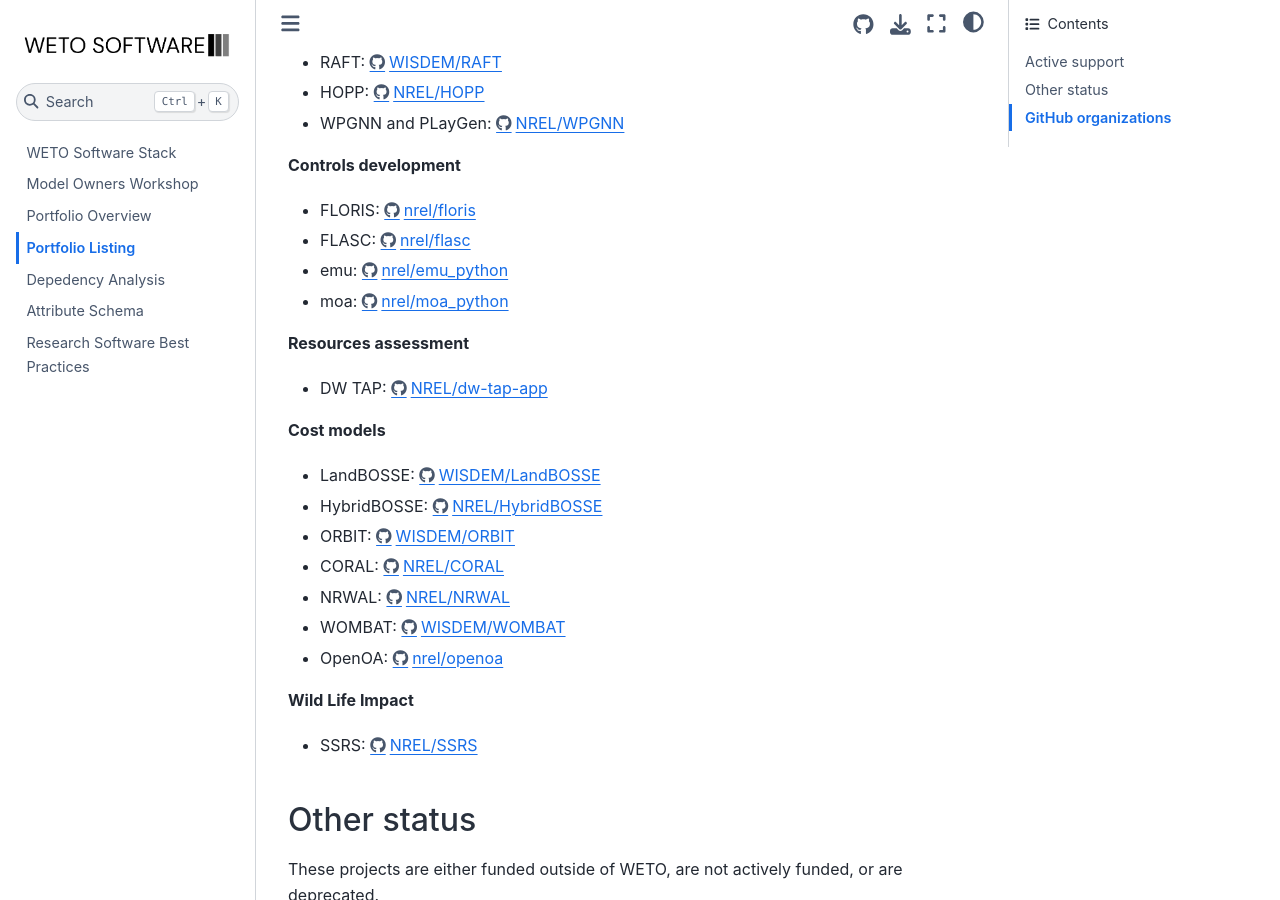
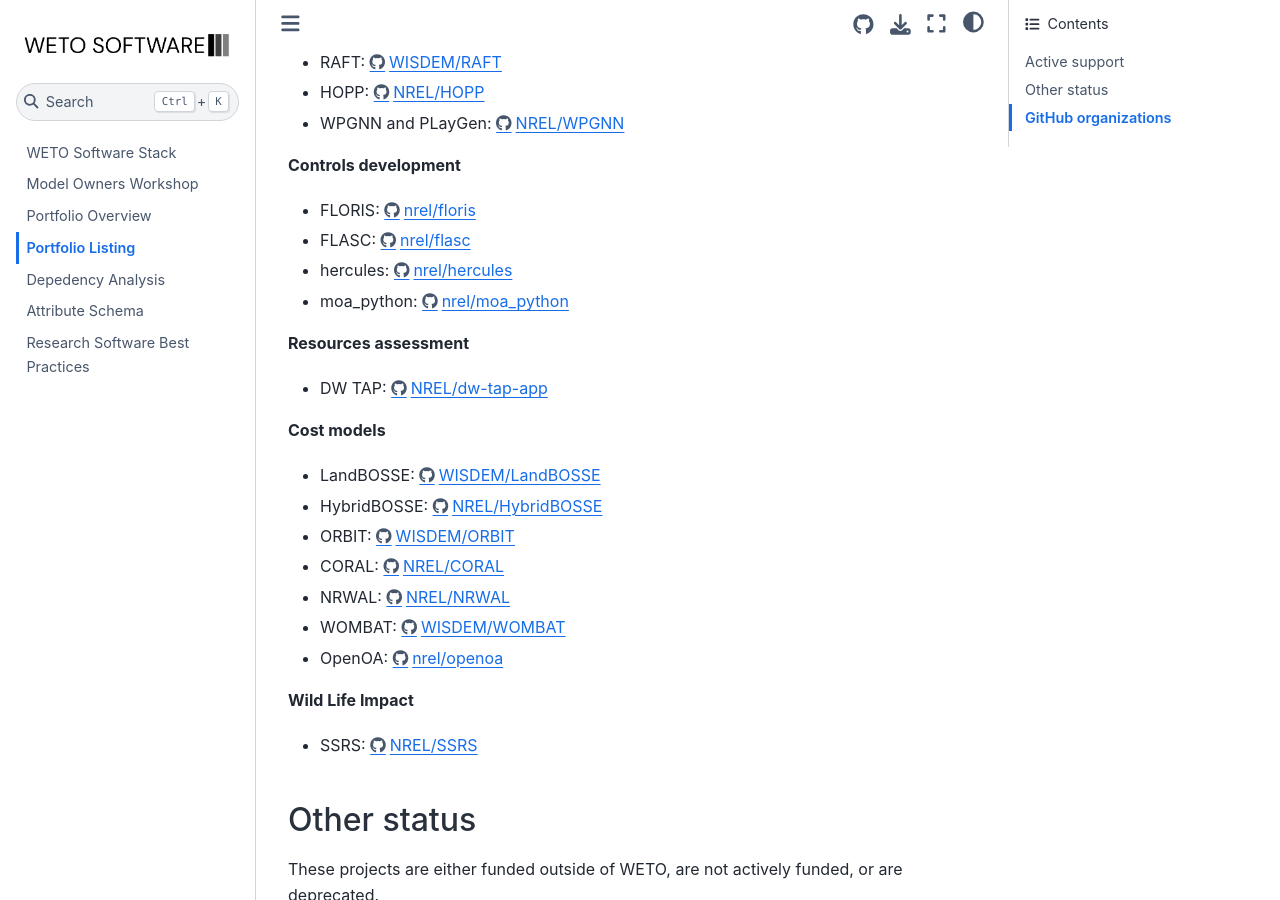
Before and after one commit to NREL/WETOStack, a Jupyter Book: the page built from docs/portfolio_analysis/software_list.md, in a window 1280 px wide and 900 px high, scrolled down 989 px. Built offline with Jupyter Book 1.0.4 settings and Sphinx 7.4.7 and the Sphinx Book theme 1.1.4, drawn with Linux system fonts in a browser that asks for light colours; part of the change alters nothing that is shown.

```diff
--- a/docs/portfolio_analysis/software_list.md
+++ b/docs/portfolio_analysis/software_list.md
@@ -43,8 +43,8 @@ These projects are actively supported and funded by WETO as of FY23.
 **Controls development**
 - FLORIS: https://github.com/nrel/floris
 - FLASC: https://github.com/nrel/flasc
-- emu: https://github.com/nrel/emu_python
-- moa: https://github.com/nrel/moa_python
+- hercules: https://github.com/nrel/hercules
+- moa_python: https://github.com/nrel/moa_python
 
 **Resources assessment**
 - DW TAP: https://github.com/NREL/dw-tap-app
```
Also changed, not shown: 16 other files.
